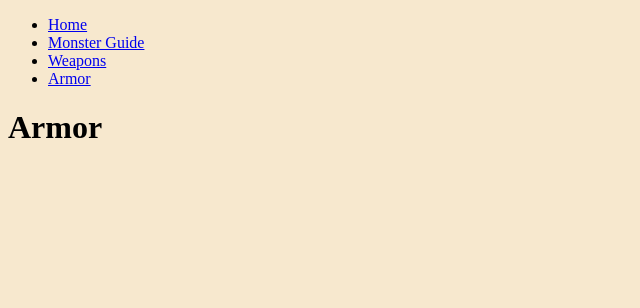
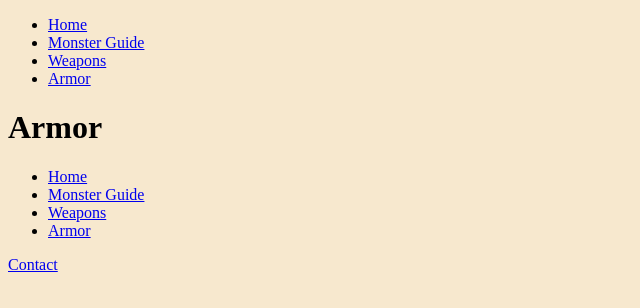
Before and after one commit to ashleylayton/monster-hunter, a plain HTML site: page armor.html in a window 1280 px wide. Shown: the whole page, without its empty margins (0-640 px from the left). Drawn offline with Linux system fonts and the light colour scheme.

Commit message:
added sample contact to footer

```diff
--- a/armor.html
+++ b/armor.html
@@ -21,6 +21,16 @@
     <h1>Armor</h1>
 
     <footer>
+        <nav>
+            <ul>
+                <li><a href="index.html">Home</a></li>
+                <li><a href="monsters.html">Monster Guide</a></li>
+                <li><a href="weapons.html">Weapons</a></li>
+                <li><a href="armor.html">Armor</a></li>
+            </ul>
+        </nav>
+
+        <span><a href="mailto:example@gmail.com?subject=Questions%20Or%20Concerns">Contact</a></span>
 
     </footer>
 
```
Also changed, not shown: index.html (+10 -0 lines), monsters.html (+2 -0 lines), weapons.html (+10 -0 lines).
